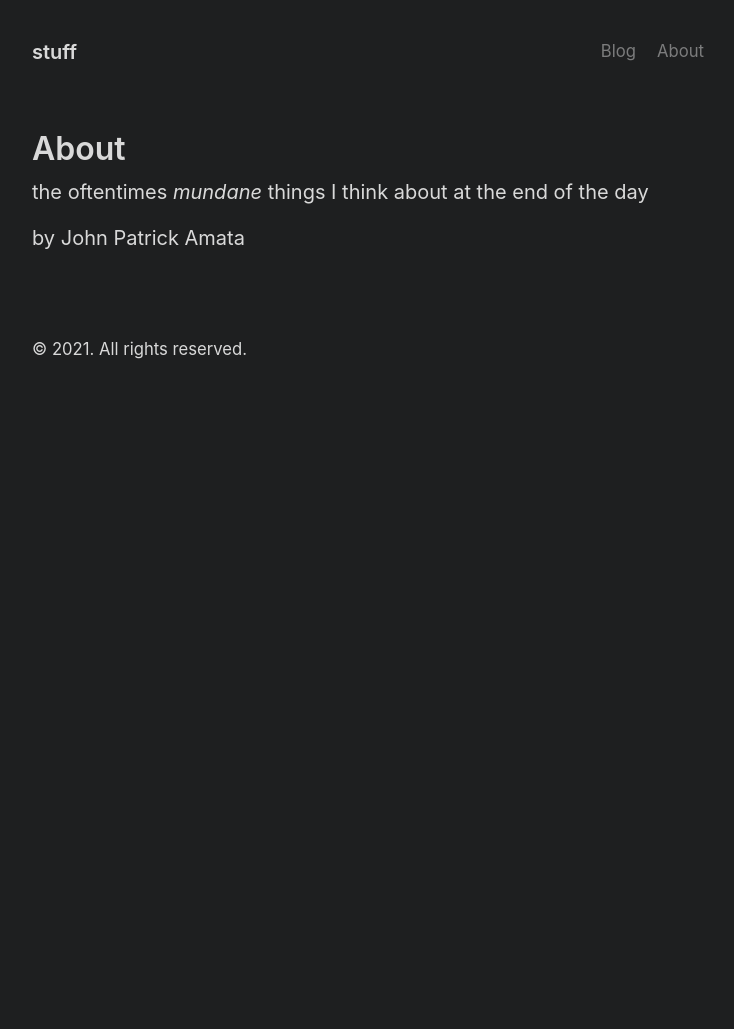
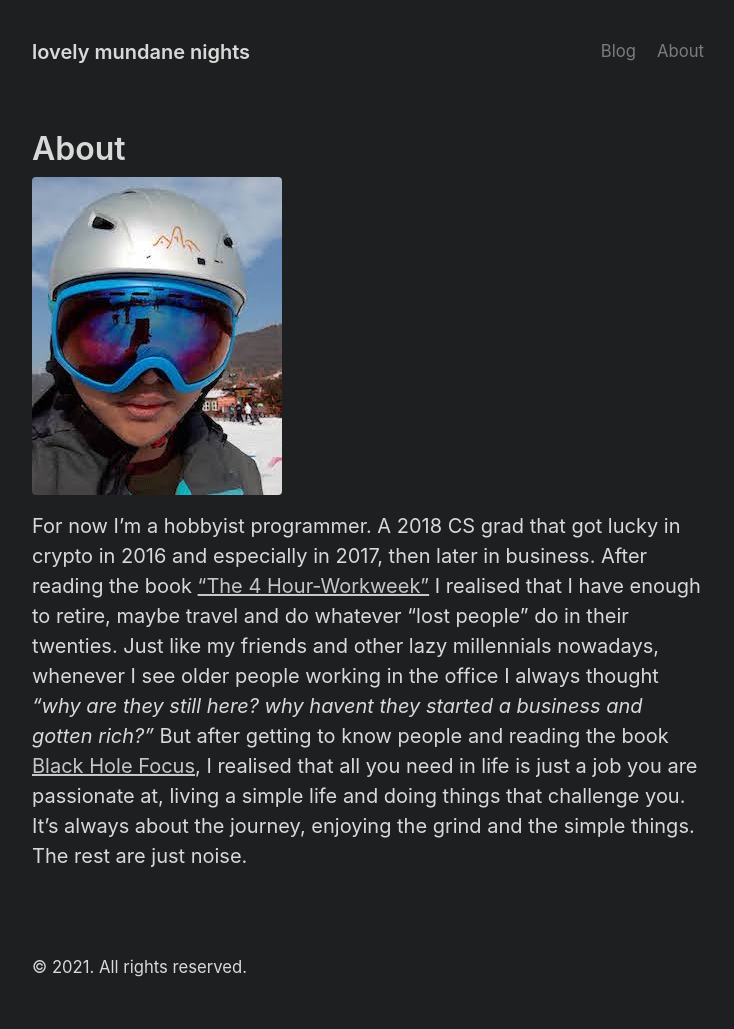
Before and after one commit to johnamata/stuff, a Jekyll site: the page built from about.md, in a window 1280 px wide. Shown: the whole page, without its empty margins (272-1006 px from the left). Built offline with Jekyll 4.4.1, drawn with Linux system fonts in a browser that asks for light colours; before the commit the page ends 900 px from its top, so only the background shows below that.

Commit message:
about and stuff

```diff
--- a/_config.yml
+++ b/_config.yml
@@ -1,5 +1,5 @@
 # Setup
-title: stuff
+title: lovely mundane nights
 url: http://johnamata.github.io/
 paginate: 1
 baseurl: /stuff
--- a/about.md
+++ b/about.md
@@ -3,6 +3,5 @@ layout: page
 title: About
 ---
 
-the oftentimes *mundane* things I think about at the end of the day
-
-by John Patrick Amata
+<img src="../me.JPEG">
+For now I'm a hobbyist programmer. A 2018 CS grad that got lucky in crypto in 2016 and especially in 2017, then later in business. After reading the book <a href="https://www.amazon.com/4-Hour-Workweek-Escape-Live-Anywhere/dp/0307465357">"The 4 Hour-Workweek"</a> I realised that I have enough to retire, maybe travel and do whatever "lost people" do in their twenties. Just like my friends and other lazy millennials nowadays, whenever I see older people working in the office I always thought <i>"why are they still here? why havent they started a business and gotten rich?"</i> But after getting to know people and reading the book <a href="https://www.amazon.com/Black-Hole-Focus-Intelligent-Powerful/dp/0857085611">Black Hole Focus</a>, I realised that all you need in life is just a job you are passionate at, living a simple life and doing things that challenge you. It's always about the journey, enjoying the grind and the simple things. The rest are just noise.
```
Also changed, not shown: Me.md (added, +9 -0 lines), README.md, me.jpeg (added).
